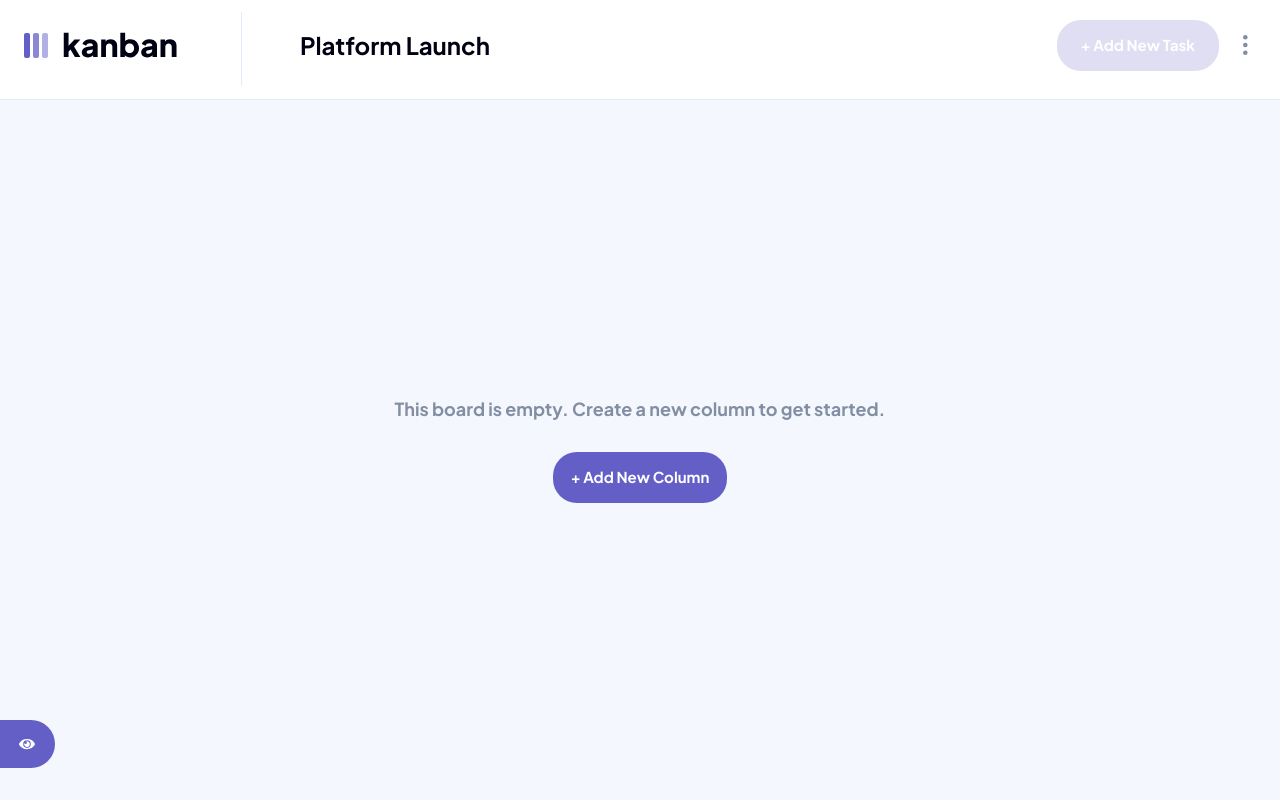
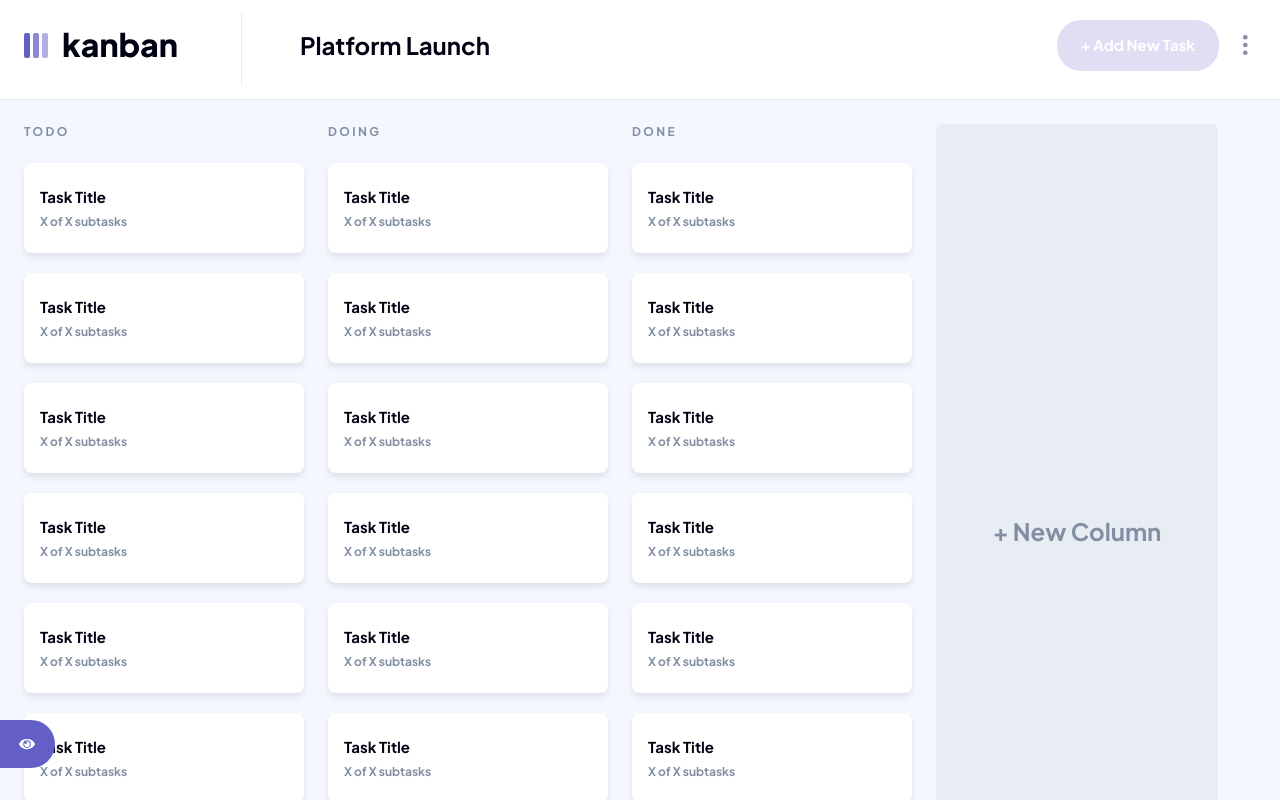
Before and after one commit to BBualdo/kanban-task-manager, a Next.js app: page / in a window 1280 px wide. Built offline with nearby package versions, Linux system fonts and the light colour scheme.

Commit message:
Restructurized data and mapped over board columns

```diff
--- /dev/null
+++ b/app/components/Column.tsx
@@ -0,0 +1,54 @@
+import { ColumnProps } from "@/ts/types";
+import React from "react";
+
+const Column = ({ columnName }: ColumnProps) => {
+  return (
+    <div className="flex flex-col gap-6 min-w-[280px]">
+      <h4 className="uppercase text-medium_grey">{columnName}</h4>
+      <div className="flex flex-col gap-5">
+        <div className="py-6 px-4 bg-white flex flex-col gap-2 rounded-[8px] shadow-[0_4px_6px_0] shadow-dark_grey/10">
+          <h3 className="text-black">Task Title</h3>
+          <p className="p-md text-medium_grey">X of X subtasks</p>
+        </div>
+        <div className="py-6 px-4 bg-white flex flex-col gap-2 rounded-[8px] shadow-[0_4px_6px_0] shadow-dark_grey/10">
+          <h3 className="text-black">Task Title</h3>
+          <p className="p-md text-medium_grey">X of X subtasks</p>
+        </div>
+        <div className="py-6 px-4 bg-white flex flex-col gap-2 rounded-[8px] shadow-[0_4px_6px_0] shadow-dark_grey/10">
+          <h3 className="text-black">Task Title</h3>
+          <p className="p-md text-medium_grey">X of X subtasks</p>
+        </div>
+        <div className="py-6 px-4 bg-white flex flex-col gap-2 rounded-[8px] shadow-[0_4px_6px_0] shadow-dark_grey/10">
+          <h3 className="text-black">Task Title</h3>
+          <p className="p-md text-medium_grey">X of X subtasks</p>
+        </div>
+        <div className="py-6 px-4 bg-white flex flex-col gap-2 rounded-[8px] shadow-[0_4px_6px_0] shadow-dark_grey/10">
+          <h3 className="text-black">Task Title</h3>
+          <p className="p-md text-medium_grey">X of X subtasks</p>
+        </div>
+        <div className="py-6 px-4 bg-white flex flex-col gap-2 rounded-[8px] shadow-[0_4px_6px_0] shadow-dark_grey/10">
+          <h3 className="text-black">Task Title</h3>
+          <p className="p-md text-medium_grey">X of X subtasks</p>
+        </div>
+        <div className="py-6 px-4 bg-white flex flex-col gap-2 rounded-[8px] shadow-[0_4px_6px_0] shadow-dark_grey/10">
+          <h3 className="text-black">Task Title</h3>
+          <p className="p-md text-medium_grey">X of X subtasks</p>
+        </div>
+        <div className="py-6 px-4 bg-white flex flex-col gap-2 rounded-[8px] shadow-[0_4px_6px_0] shadow-dark_grey/10">
+          <h3 className="text-black">Task Title</h3>
+          <p className="p-md text-medium_grey">X of X subtasks</p>
+        </div>
+        <div className="py-6 px-4 bg-white flex flex-col gap-2 rounded-[8px] shadow-[0_4px_6px_0] shadow-dark_grey/10">
+          <h3 className="text-black">Task Title</h3>
+          <p className="p-md text-medium_grey">X of X subtasks</p>
+        </div>
+        <div className="py-6 px-4 bg-white flex flex-col gap-2 rounded-[8px] shadow-[0_4px_6px_0] shadow-dark_grey/10">
+          <h3 className="text-black">Task Title</h3>
+          <p className="p-md text-medium_grey">X of X subtasks</p>
+        </div>
+      </div>
+    </div>
+  );
+};
+
+export default Column;
--- a/app/components/Feed.tsx
+++ b/app/components/Feed.tsx
@@ -2,6 +2,7 @@
 
 import { useAppSelector } from "@/redux/store";
 import React, { useState } from "react";
+import Column from "./Column";
 
 const Feed = () => {
   const isLightTheme = useAppSelector(
@@ -11,7 +12,15 @@ const Feed = () => {
     (state) => state.sidebarReducer.value.isShown
   );
 
-  const [isEmpty, setIsEmpty] = useState(true);
+  const selectedBoard = useAppSelector(
+    (state) => state.boardReducer.value.selectedBoard
+  );
+
+  const [isEmpty, setIsEmpty] = useState(false);
+
+  const columns = selectedBoard.columns!.map((column) => (
+    <Column columnName={column.name} />
+  ));
 
   return (
     <div
@@ -31,6 +40,15 @@ const Feed = () => {
           </button>
         </div>
       )}
+      {!isEmpty && (
+        <div className="pt-6 pb-13 px-6 flex gap-6 overflow-scroll">
+          {/* Columns render dynamically */}
+          {columns}
+          <button className="bg-medium_grey/10 w-[282px] h-[814px] rounded-[6px] cursor-pointer">
+            <h1 className="text-medium_grey">+ New Column</h1>
+          </button>
+        </div>
+      )}
     </div>
   );
 };
--- a/app/components/Sidebar.tsx
+++ b/app/components/Sidebar.tsx
@@ -82,7 +82,6 @@ const Sidebar = () => {
               ALL BOARDS ({boards.length})
             </h4>
             <div className="mt-[19px]">
-              {/* this will be rendered dynamically */}
               <Boards />
               <div
                 onClick={openModal}
--- a/app/data/data.ts
+++ b/app/data/data.ts
@@ -4,29 +4,173 @@ const DUMMY_BOARDS: BoardInterface[] = [
   {
     id: 0,
     name: "Platform Launch",
-    content: {
-      todo: ["Task 1", "Task 2", "Task 3"],
-      doing: ["Task 4", "Task 5", "Task 6"],
-      done: ["Task 7", "Task 8", "Task 9"],
-    },
+    columns: [
+      {
+        name: "todo",
+        tasks: [
+          {
+            name: "Task 1",
+            subtasks: ["Subtask 1, Subtask 2, Subtask 3"],
+          },
+          {
+            name: "Task 2",
+            subtasks: ["Subtask 1, Subtask 2, Subtask 3"],
+          },
+          {
+            name: "Task 3",
+            subtasks: ["Subtask 1, Subtask 2, Subtask 3"],
+          },
+        ],
+      },
+      {
+        name: "doing",
+        tasks: [
+          {
+            name: "Task 1",
+            subtasks: ["Subtask 1, Subtask 2, Subtask 3"],
+          },
+          {
+            name: "Task 2",
+            subtasks: ["Subtask 1, Subtask 2, Subtask 3"],
+          },
+          {
+            name: "Task 3",
+            subtasks: ["Subtask 1, Subtask 2, Subtask 3"],
+          },
+        ],
+      },
+      {
+        name: "done",
+        tasks: [
+          {
+            name: "Task 1",
+            subtasks: ["Subtask 1, Subtask 2, Subtask 3"],
+          },
+          {
+            name: "Task 2",
+            subtasks: ["Subtask 1, Subtask 2, Subtask 3"],
+          },
+          {
+            name: "Task 3",
+            subtasks: ["Subtask 1, Subtask 2, Subtask 3"],
+          },
+        ],
+      },
+    ],
   },
   {
     id: 1,
     name: "Marketing Plan",
-    content: {
-      todo: ["Task 1", "Task 2", "Task 3"],
-      doing: ["Task 4", "Task 5", "Task 6"],
-      done: ["Task 7", "Task 8", "Task 9"],
-    },
+    columns: [
+      {
+        name: "todo",
+        tasks: [
+          {
+            name: "Task 1",
+            subtasks: ["Subtask 1, Subtask 2, Subtask 3"],
+          },
+          {
+            name: "Task 2",
+            subtasks: ["Subtask 1, Subtask 2, Subtask 3"],
+          },
+          {
+            name: "Task 3",
+            subtasks: ["Subtask 1, Subtask 2, Subtask 3"],
+          },
+        ],
+      },
+      {
+        name: "doing",
+        tasks: [
+          {
+            name: "Task 1",
+            subtasks: ["Subtask 1, Subtask 2, Subtask 3"],
+          },
+          {
+            name: "Task 2",
+            subtasks: ["Subtask 1, Subtask 2, Subtask 3"],
+          },
+          {
+            name: "Task 3",
+            subtasks: ["Subtask 1, Subtask 2, Subtask 3"],
+          },
+        ],
+      },
+      {
+        name: "done",
+        tasks: [
+          {
+            name: "Task 1",
+            subtasks: ["Subtask 1, Subtask 2, Subtask 3"],
+          },
+          {
+            name: "Task 2",
+            subtasks: ["Subtask 1, Subtask 2, Subtask 3"],
+          },
+          {
+            name: "Task 3",
+            subtasks: ["Subtask 1, Subtask 2, Subtask 3"],
+          },
+        ],
+      },
+    ],
   },
   {
     id: 2,
     name: "Roadmap",
-    content: {
-      todo: ["Task 1", "Task 2", "Task 3"],
-      doing: ["Task 4", "Task 5", "Task 6"],
-      done: ["Task 7", "Task 8", "Task 9"],
-    },
+    columns: [
+      {
+        name: "todo",
+        tasks: [
+          {
+            name: "Task 1",
+            subtasks: ["Subtask 1, Subtask 2, Subtask 3"],
+          },
+          {
+            name: "Task 2",
+            subtasks: ["Subtask 1, Subtask 2, Subtask 3"],
+          },
+          {
+            name: "Task 3",
+            subtasks: ["Subtask 1, Subtask 2, Subtask 3"],
+          },
+        ],
+      },
+      {
+        name: "doing",
+        tasks: [
+          {
+            name: "Task 1",
+            subtasks: ["Subtask 1, Subtask 2, Subtask 3"],
+          },
+          {
+            name: "Task 2",
+            subtasks: ["Subtask 1, Subtask 2, Subtask 3"],
+          },
+          {
+            name: "Task 3",
+            subtasks: ["Subtask 1, Subtask 2, Subtask 3"],
+          },
+        ],
+      },
+      {
+        name: "done",
+        tasks: [
+          {
+            name: "Task 1",
+            subtasks: ["Subtask 1, Subtask 2, Subtask 3"],
+          },
+          {
+            name: "Task 2",
+            subtasks: ["Subtask 1, Subtask 2, Subtask 3"],
+          },
+          {
+            name: "Task 3",
+            subtasks: ["Subtask 1, Subtask 2, Subtask 3"],
+          },
+        ],
+      },
+    ],
   },
 ];
 
--- a/app/page.tsx
+++ b/app/page.tsx
@@ -7,13 +7,9 @@ import Sidebar from "./components/Sidebar";
 import { useAppSelector } from "@/redux/store";
 
 export default function Home() {
-  const isModalShown = useAppSelector(
-    (state) => state.modalReducer.value.isShown
-  );
-
   return (
     <>
-      <div className="h-[100vh] flex flex-col relative">
+      <div className="h-[100vh] flex flex-col relative overflow-hidden">
         <Header />
         <div className="w-full flex flex-1">
           <Sidebar />
```
Also changed, not shown: ts/types.ts (+15 -5 lines).
